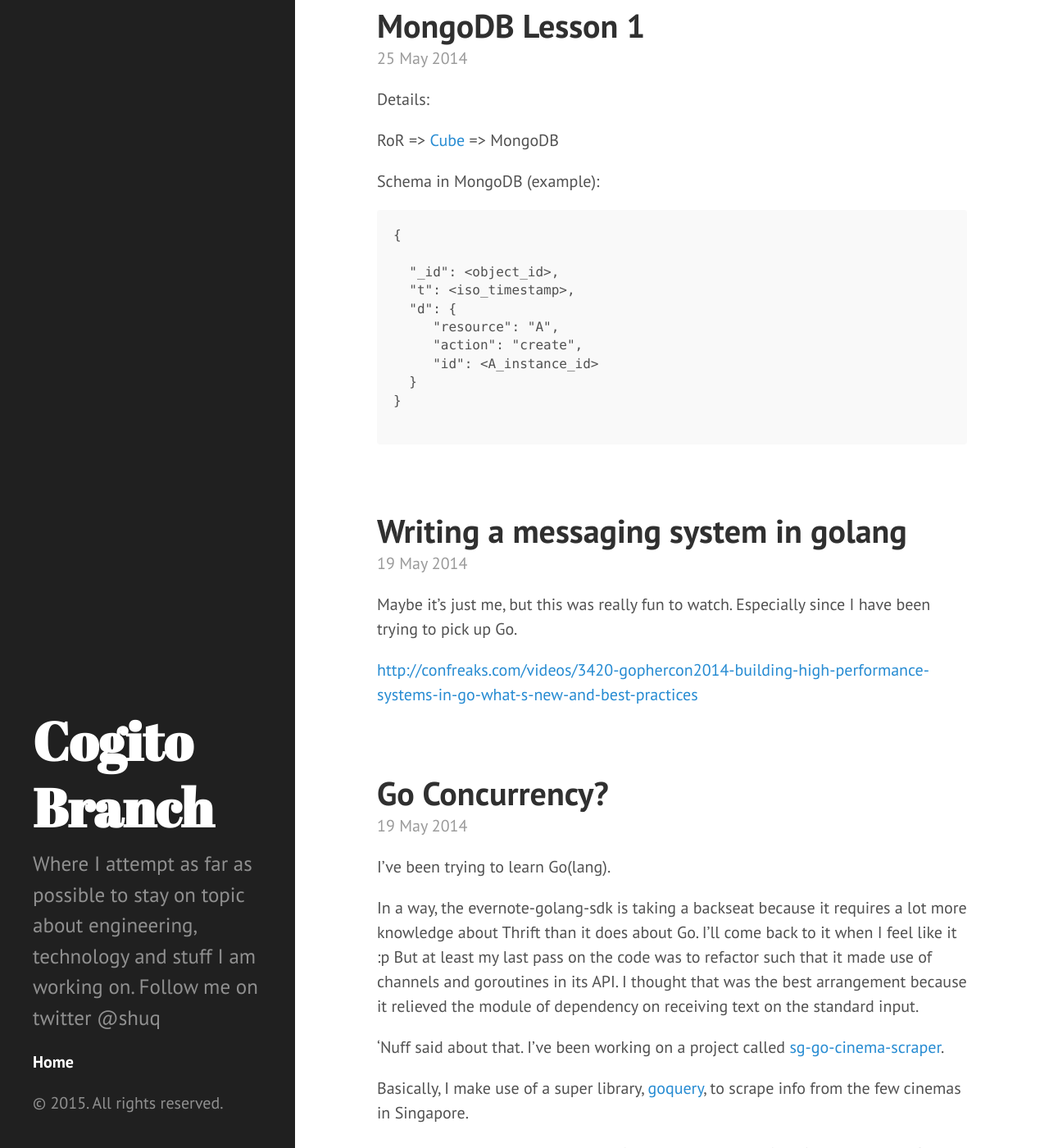
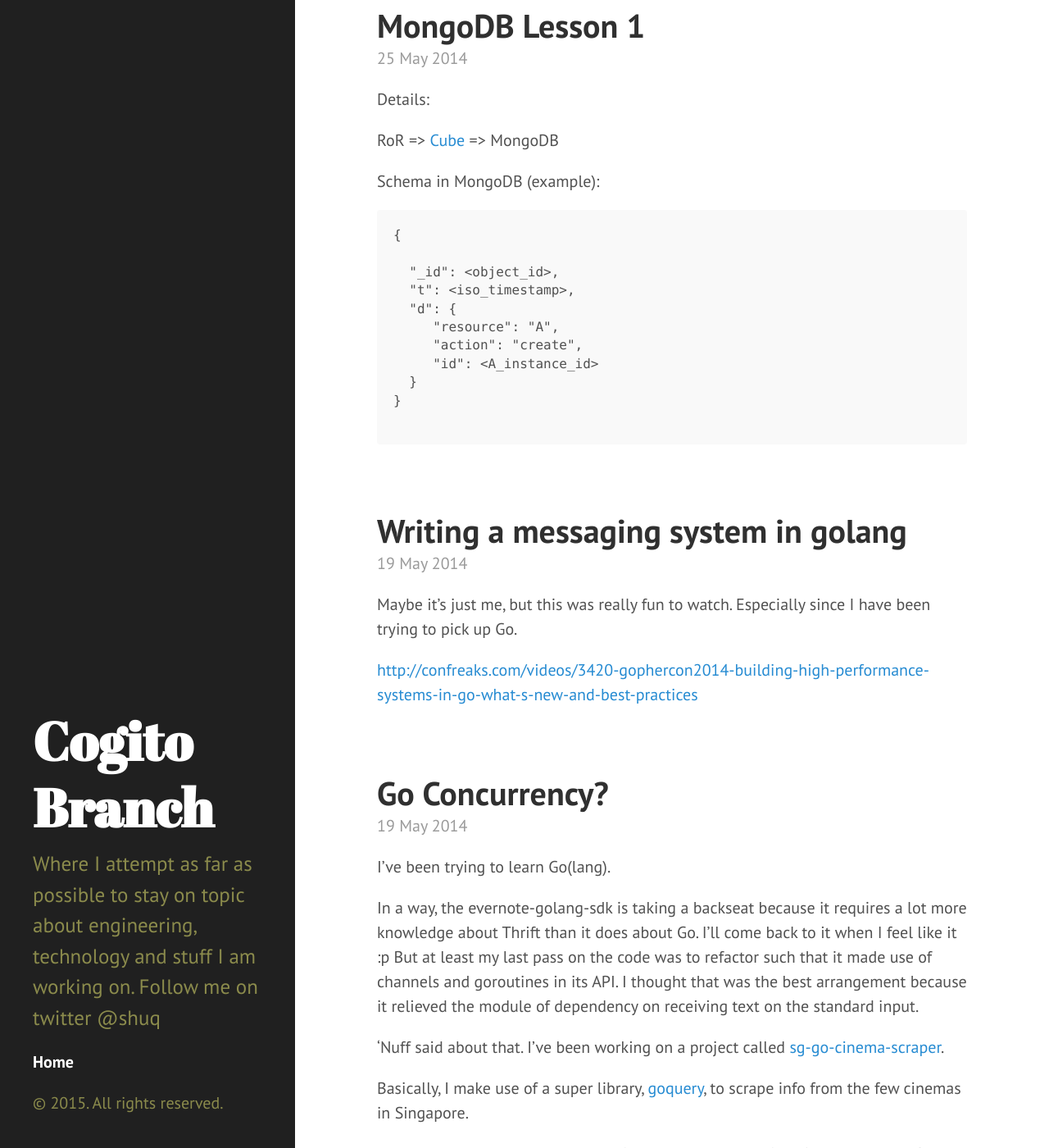
Before and after one commit to edstephens/edstephens.github.io, a Jekyll site: the page built from index.html, in a window 1280 px wide and 1400 px high, scrolled down 284 px. Shown: the whole window at 82% size. Built offline with Jekyll 4.4.1, drawn with Linux system fonts in a browser that asks for light colours; the list of posts is cut into pages by our own code.

Commit message:
Update hyde.css

```diff
--- a/public/css/hyde.css
+++ b/public/css/hyde.css
@@ -56,7 +56,7 @@ html {
 .sidebar {
   text-align: center;
   padding: 2rem 1rem;
-  color: rgba(255,255,255,.5);
+  color: rgba(245,245,120,.5);
   background-color: #202020;
 }
 @media (min-width: 48rem) {
```
